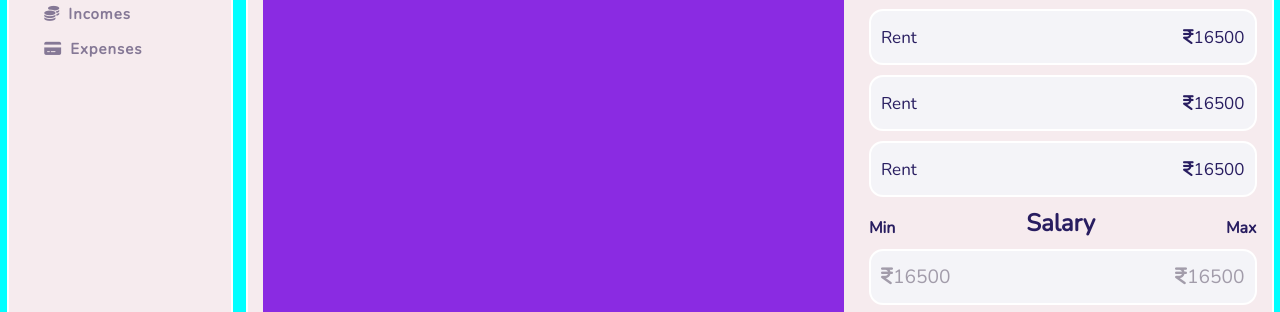
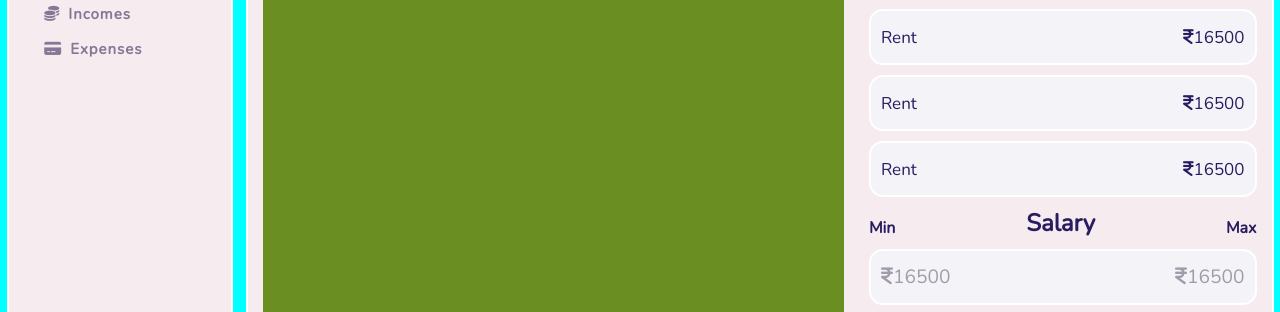
Before and after one commit to sakshamagrawal07/Expense-Manager-Web-Application, a plain HTML site: page FRONTEND/HOME/home.html in a window 1280 px wide. Shown: the part 116-428 px from the top of the page. Drawn offline with nearby package versions, Linux system fonts and the light colour scheme.

Commit message:
char div colour changed

```diff
--- a/FRONTEND/HOME/css/dashboard.css
+++ b/FRONTEND/HOME/css/dashboard.css
@@ -22,7 +22,7 @@
 .chart{
     width: 100%;
     height: 55%;
-    background-color: blueviolet;
+    background-color: olivedrab;
 }
 
 .totals{
```
